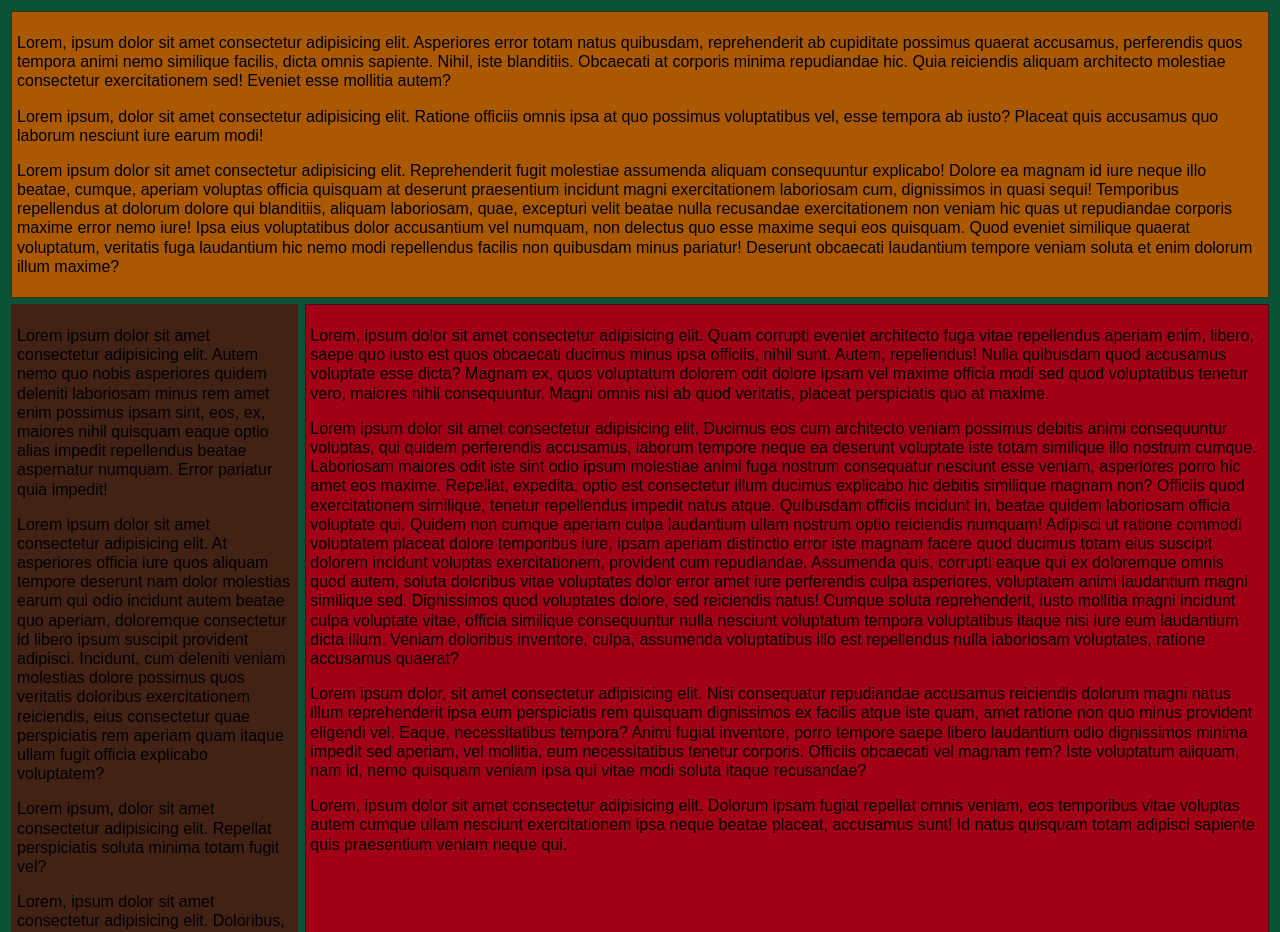
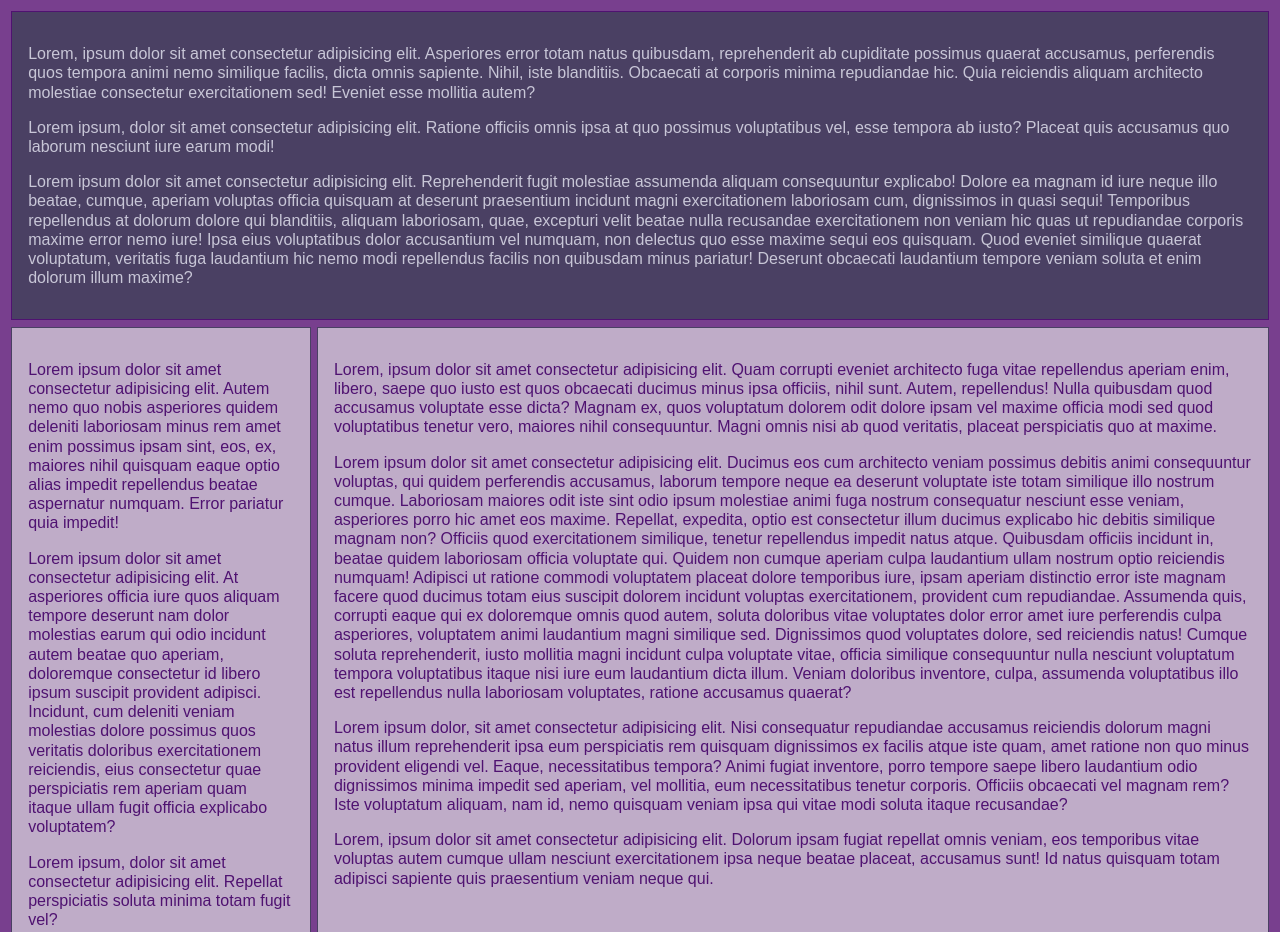
Before and after one commit to floh1695/media-query-warmup, a website: page public/index.html in a window 1280 px wide. Shown: the top 932 px of the page. Drawn offline with Linux system fonts and the light colour scheme.

Commit message:
Changed the colors to a nice blue scheme

```diff
--- a/public/index.html
+++ b/public/index.html
@@ -9,7 +9,7 @@
 </head>
 
 <body class="body body-style body-font">
-  <section class="a-container section-style a-style">
+  <section class="a-container section-style outer-style">
     <p>Lorem, ipsum dolor sit amet consectetur adipisicing elit. Asperiores error totam natus quibusdam, reprehenderit ab cupiditate
       possimus quaerat accusamus, perferendis quos tempora animi nemo similique facilis, dicta omnis sapiente. Nihil, iste
       blanditiis. Obcaecati at corporis minima repudiandae hic. Quia reiciendis aliquam architecto molestiae consectetur
@@ -27,7 +27,7 @@
   </section>
 
   <section class="bc-container">
-    <section class="b-container section-style b-style">
+    <section class="b-container section-style inner-style">
       <p>Lorem ipsum dolor sit amet consectetur adipisicing elit. Autem nemo quo nobis asperiores quidem deleniti laboriosam
         minus rem amet enim possimus ipsam sint, eos, ex, maiores nihil quisquam eaque optio alias impedit repellendus beatae
         aspernatur numquam. Error pariatur quia impedit!</p>
@@ -40,7 +40,7 @@
         sunt omnis similique eius quibusdam ratione fuga alias. Vero enim soluta ratione, velit iusto dolorem!</p>
     </section>
 
-    <section class="c-container section-style c-style">
+    <section class="c-container section-style inner-style">
       <p>Lorem, ipsum dolor sit amet consectetur adipisicing elit. Quam corrupti eveniet architecto fuga vitae repellendus aperiam
         enim, libero, saepe quo iusto est quos obcaecati ducimus minus ipsa officiis, nihil sunt. Autem, repellendus! Nulla
         quibusdam quod accusamus voluptate esse dicta? Magnam ex, quos voluptatum dolorem odit dolore ipsam vel maxime officia
@@ -72,7 +72,7 @@
     </section>
   </section>
 
-  <section class="d-container section-style d-style">
+  <section class="d-container section-style outer-style">
     <p>Lorem ipsum, dolor sit amet consectetur adipisicing elit. Accusamus ad deleniti nesciunt non quos cumque commodi, libero
       alias voluptatibus vero asperiores? Unde, quod laudantium debitis blanditiis officiis animi at reprehenderit!</p>
     <p>Lorem ipsum dolor sit amet consectetur adipisicing elit. Quod dolores provident, nostrum dolor accusamus, sequi id temporibus,
--- a/public/screen.css
+++ b/public/screen.css
@@ -7,33 +7,30 @@
 }
 
 .body-style {
-  background-color: #0B5135;
+  background-color: #783f8e;
 }
 
 .body-font {
-  font: 1em / 1.2 sans-serif;
+  font: 1em / 1.2em sans-serif;
 }
 
 .section-style {
   border: .1em solid darkgrey;
   background-color: lightgrey;
   margin: .2em;
-  padding: .3em;
+  padding: 1em;
 }
 
-.a-style, .d-style {
-  border-color: #422C14;
-  background-color: #AA5900;
+.outer-style {
+  border-color: #4f1271;
+  background-color: #4a4063;
+  color: #c8c6d7;
 }
 
-.b-style {
-  border-color: #422214;
-  background-color: #422214;
-}
-
-.c-style {
-  border-color: #3F1319;
-  background-color: #A20016;
+.inner-style {
+  border-color: #4a4063;
+  background-color: #bfacc8;
+  color: #4f1271;
 }
 
 /* Phone display */
```
